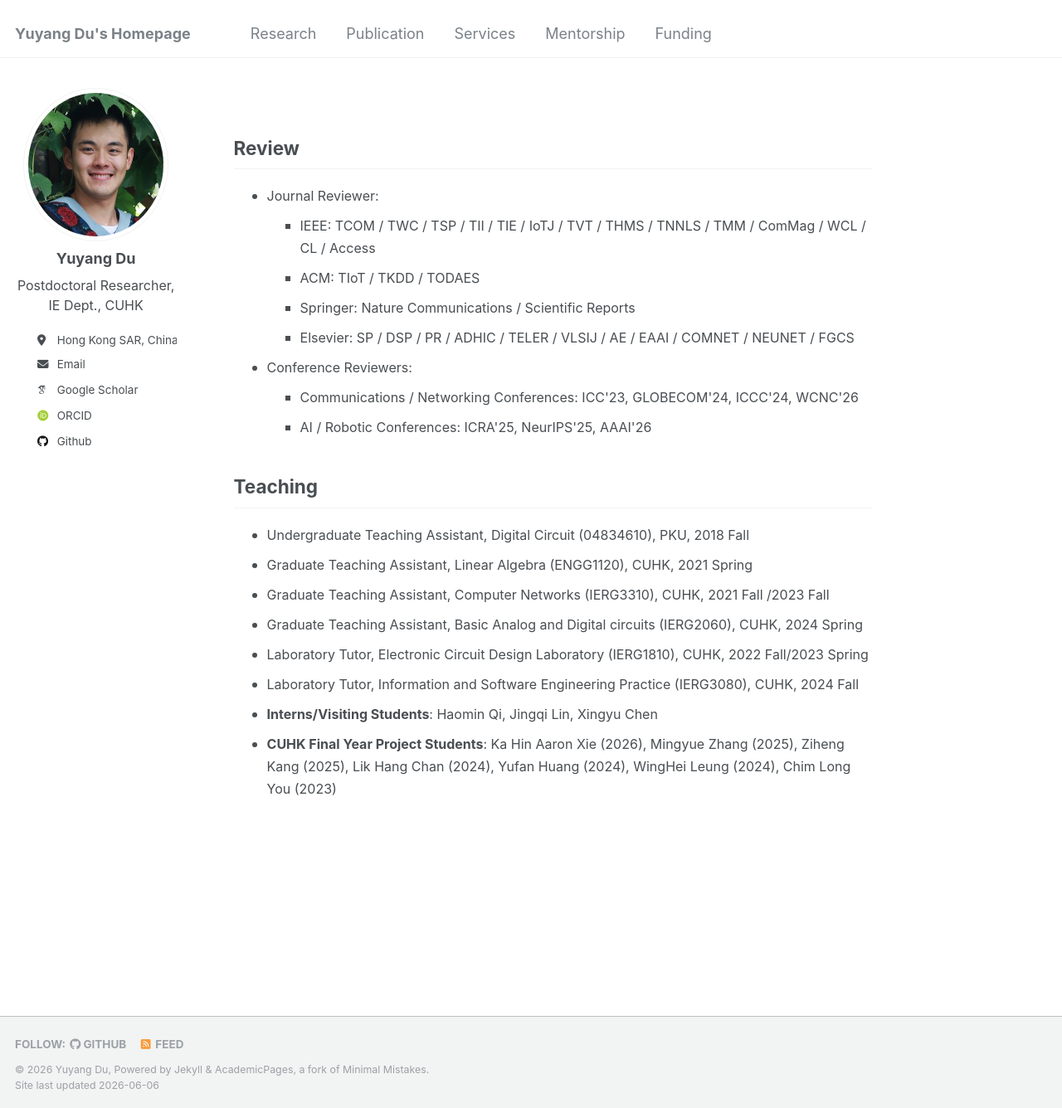
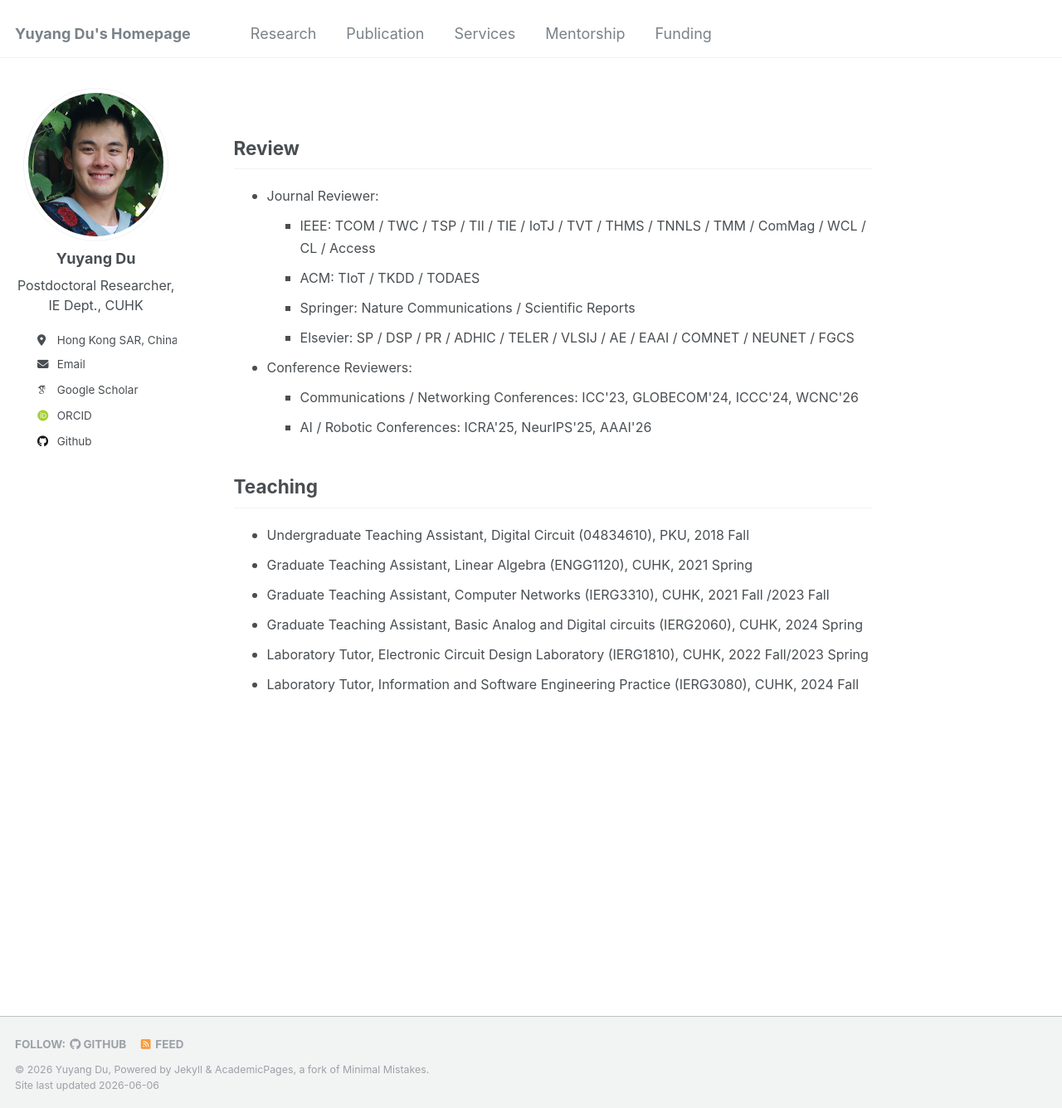
Before and after one commit to yuyangdu01/yuyangdu01.github.io, a Jekyll site: the page built from _pages/service.md, in a window 1280 px wide and 1336 px high. Shown: the whole window at 83% size. Built offline with Jekyll 4.4.1, drawn with Linux system fonts in a browser that asks for light colours; some web fonts are replaced.

Commit message:
Update service.md

```diff
--- a/_pages/service.md
+++ b/_pages/service.md
@@ -43,6 +43,3 @@ Teaching
 * <font size=3>Graduate Teaching Assistant, Basic Analog and Digital circuits (IERG2060), CUHK, 2024 Spring</font>
 * <font size=3>Laboratory Tutor, Electronic Circuit Design Laboratory (IERG1810), CUHK, 2022 Fall/2023 Spring</font>
 * <font size=3>Laboratory Tutor, Information and Software Engineering Practice (IERG3080), CUHK, 2024 Fall</font>
-
-* <font size=3> <b>Interns/Visiting Students</b>: Haomin Qi, Jingqi Lin, Xingyu Chen</font>
-* <font size=3> <b>CUHK Final Year Project Students</b>: Ka Hin Aaron Xie (2026), Mingyue Zhang (2025), Ziheng Kang (2025), Lik Hang Chan (2024), Yufan Huang (2024), WingHei Leung (2024), Chim Long You (2023)</font>
```
